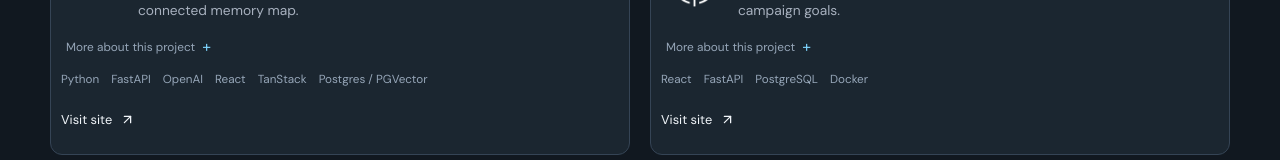
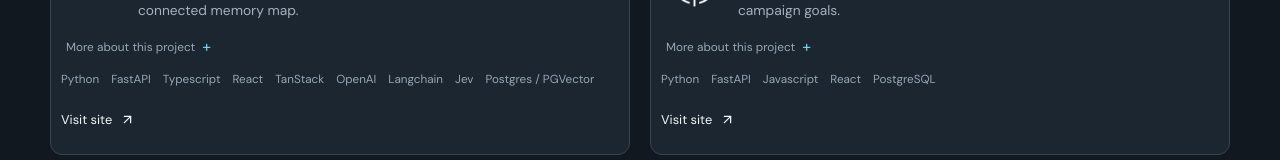
Before and after one commit to tomlenehan/portfolio, a React (Vite) app: page / in a window 1280 px wide. Shown: the part 756-916 px from the top of the page. Built offline with nearby package versions, Linux system fonts and the light colour scheme.

Commit message:
copy changes

```diff
--- a/src/App.jsx
+++ b/src/App.jsx
@@ -31,7 +31,7 @@ const projects = [
       "A conversational AI workspace for turning personal memories into a connected memory map.",
     impact:
       "Users talk through their memories while PGVector links people, moments, and themes into a map that helps bring a cohesive story into view.",
-    stack: ["Python", "FastAPI", "OpenAI", "React", "TanStack", "Postgres / PGVector"],
+    stack: ["Python", "FastAPI", "Typescript", "React", "TanStack", "OpenAI", "Langchain", "Jev", "Postgres / PGVector"],
     action: {
       type: "external",
       href: "https://memriplace.com/",
@@ -49,7 +49,7 @@ const projects = [
       "A creator marketplace where brands reward social content that meets campaign goals.",
     impact:
       "Brands set a platform, engagement target, and reward. Creators compete to reach the goal, while campaign data shows which content performs.",
-    stack: ["React", "FastAPI", "PostgreSQL", "Docker"],
+    stack: ["Python", "FastAPI", "Javascript", "React", "PostgreSQL"],
     action: {
       type: "external",
       href: "https://brandbounty.biz/",
@@ -67,7 +67,7 @@ const projects = [
       "A civic platform that makes congressional bills easier to understand and helps constituents engage with representatives.",
     impact:
       "I founded the nonprofit and built AI tools that translate legislation into plain English and make constituent outreach easier.",
-    stack: ["Django", "React", "PostgreSQL", "OpenAI", "Twilio"],
+    stack: ["Python", "Django", "Javascript", "React", "PostgreSQL", "OpenAI", "Langchain", "Pinecone"],
     action: {
       type: "external",
       href: "https://questionpolitics.org/",
@@ -85,7 +85,7 @@ const projects = [
       "An AI-powered contract analysis tool.",
     impact:
       "Built with agentic workflows and fine-tuned models to flag unusual terms and answer questions against source documents with page-level references.",
-    stack: ["Python", "React", "LangGraph", "OpenAI", "Pinecone"],
+    stack: ["Python", "FastAPI", "Javascript", "React", "OpenAI", "LangGraph", "Pinecone"],
     videoId: "NZmiZ2CM-18",
     action: {
       type: "video",
@@ -95,10 +95,10 @@ const projects = [
 ];
 
 const skillGroups = [
-  { title: "Frontend", icon: Code2, items: ["JavaScript", "TypeScript", "React", "Angular", "Tailwind"] },
-  { title: "Backend", icon: Database, items: ["Python", "Django", "FastAPI", "PostgreSQL", "MySQL", "C#/.NET"] },
+    { title: "Backend", icon: Database, items: ["Python", "Django", "FastAPI", "PostgreSQL", "MySQL", "C#/.NET", "PHP"] },
+  { title: "Frontend", icon: Code2, items: ["JavaScript/TypeScript", "React", "Angular", "Tailwind"] },
   { title: "AI", icon: Bot, items: ["OpenAI/Codex", "LangChain/LangGraph", "LlamaIndex", "Hugging Face", "Pinecone", "Chroma"] },
-  { title: "Infra", icon: Network, items: ["AWS: EC2, RDS, Lambda, Kinesis, Redshift, SageMaker", "Docker", "Render", "GitHub"] },
+  { title: "Infra", icon: Network, items: ["AWS", "Docker", "Render", "GitHub"] },
 ];
 
 const experience = [
```
